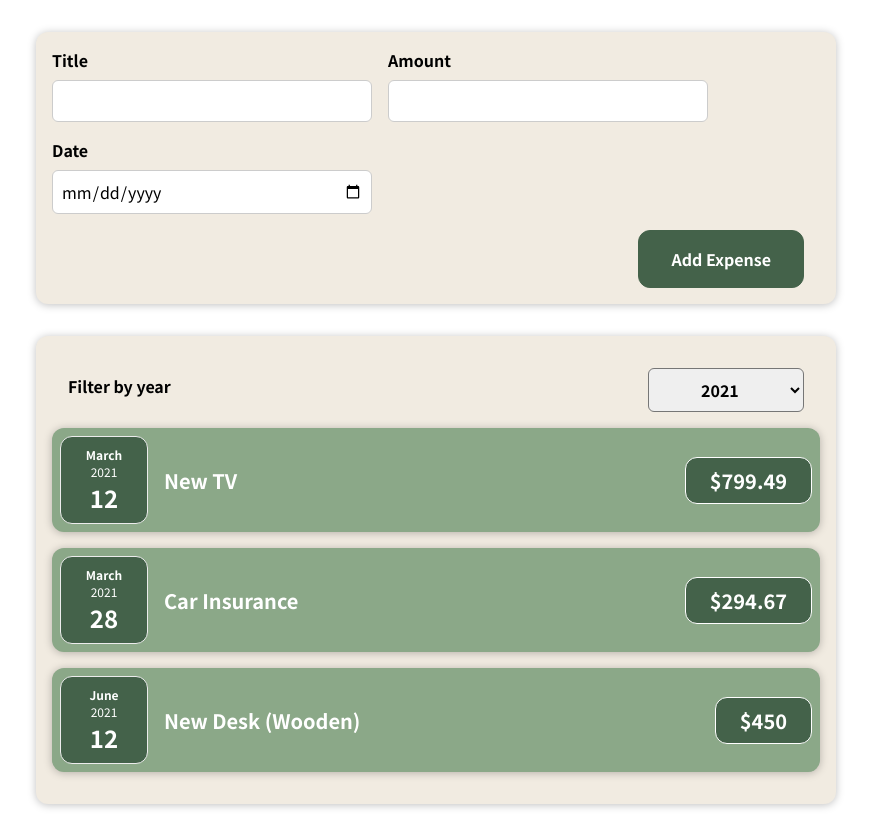
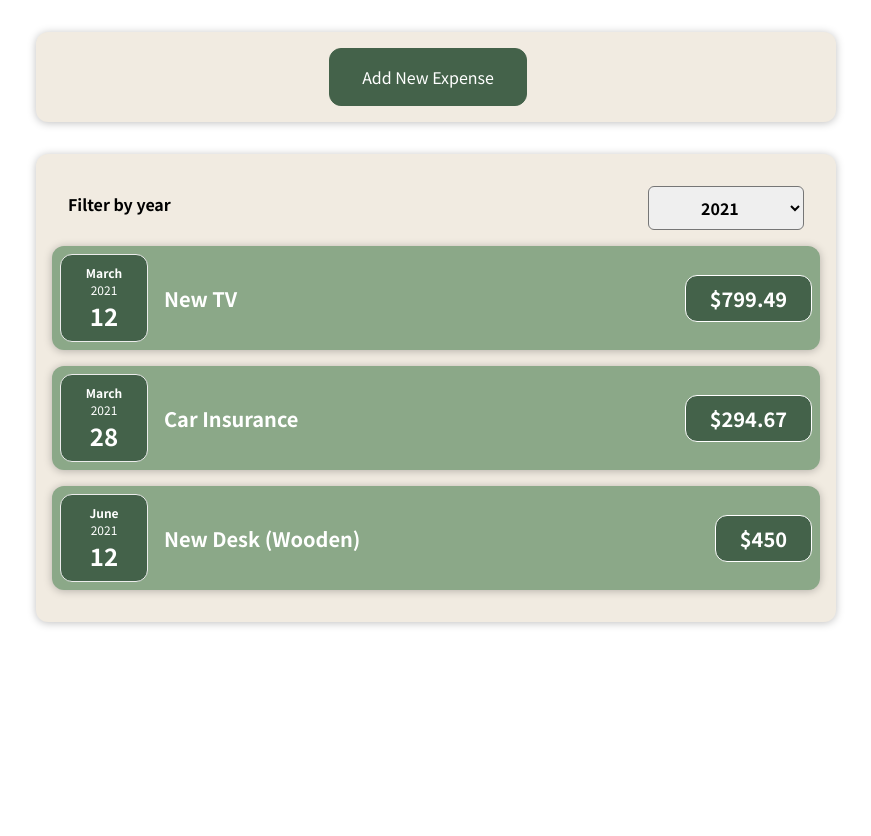
Before and after one commit to zorridge/react-expense-tracker, a React (Create React App) app: page / in a window 1280 px wide. Shown: the whole page, without its empty margins (204-1075 px from the left). After the commit the page ends 800 px from the top, so only its background shows below. Built offline with nearby package versions, Linux system fonts and the light colour scheme.

Commit message:
Render form conditionally

```diff
--- a/src/components/NewExpense/ExpenseForm.jsx
+++ b/src/components/NewExpense/ExpenseForm.jsx
@@ -70,6 +70,7 @@ const ExpenseForm = (props) => {
                 </div>
             </div>
             <div className='new-expense__actions'>
+                <button type='button' onClick={props.onShowFormChange}>Cancel</button>
                 <button type='submit'>Add Expense</button>
             </div>
         </form>
--- a/src/components/NewExpense/NewExpense.jsx
+++ b/src/components/NewExpense/NewExpense.jsx
@@ -1,9 +1,11 @@
-import React from 'react';
+import React, { useState } from 'react';
 
 import ExpenseForm from './ExpenseForm';
 import './NewExpense.css';
 
 const NewExpense = (props) => {
+    const [isShowForm, setisShowForm] = useState(false);
+
     const submitExpenseDataHandler = data => {
         const expenseData = {
             ...data,
@@ -11,11 +13,19 @@ const NewExpense = (props) => {
         };
 
         props.onAddExpense(expenseData);
+        setisShowForm(false);
+    };
+
+    const showFormHandler = () => {
+        setisShowForm(prevState => !prevState);
     };
 
     return (
         <div className='new-expense'>
-            <ExpenseForm onSubmitExpenseData={submitExpenseDataHandler} />
+            {isShowForm
+                ? <ExpenseForm onSubmitExpenseData={submitExpenseDataHandler} onShowFormChange={showFormHandler} />
+                : <button onClick={showFormHandler}>Add New Expense</button>
+            }
         </div>
     );
 };
```
